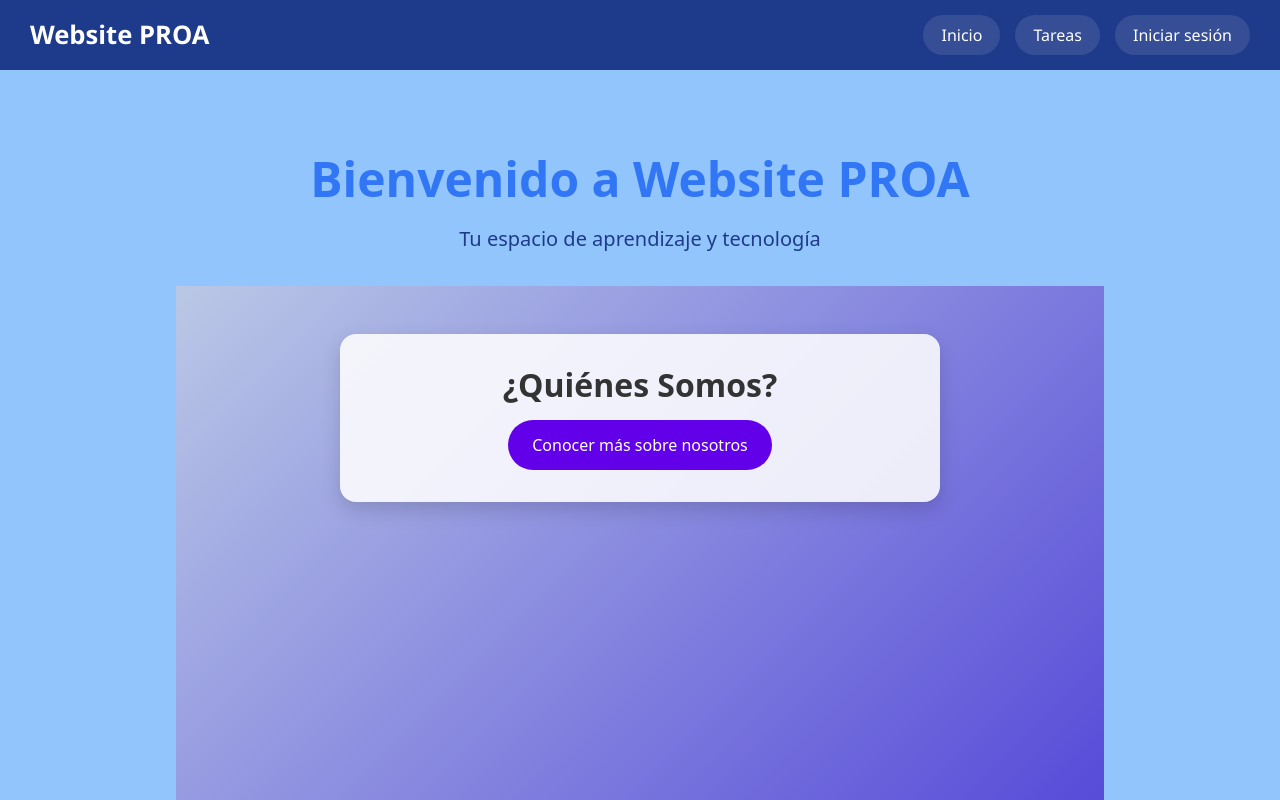
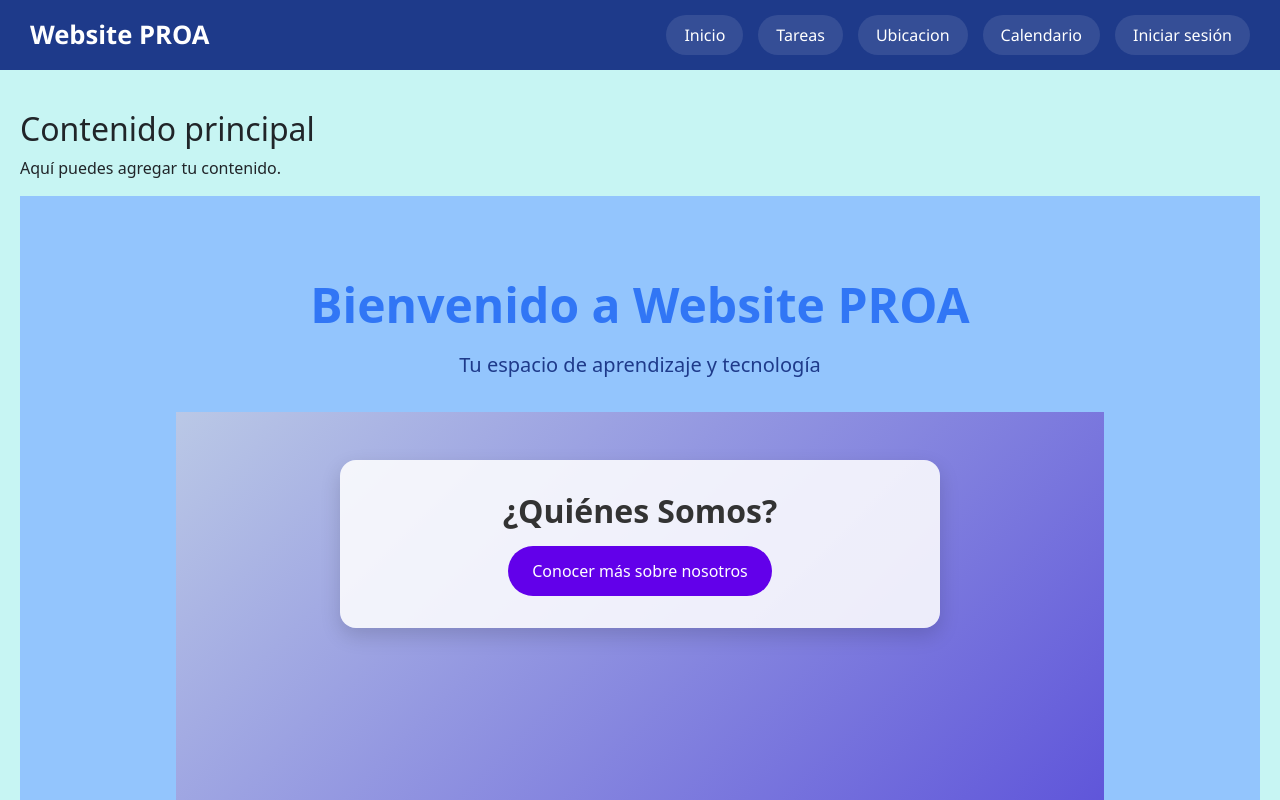
Before and after one commit to 4x3l15/WebSite_ProA, a React (Vite) app in the folder WebCole/: page / in a window 1280 px wide. Shown: the top 800 px of the page. Built offline with nearby package versions, Linux system fonts and the light colour scheme.

Commit message:
termine rutas

```diff
--- a/WebCole/src/App.jsx
+++ b/WebCole/src/App.jsx
@@ -7,10 +7,11 @@ import { BrowserRouter as Router, Routes, Route } from "react-router-dom";
 
 import Navbar from "./componentes/Navbar";
 import Footer from "./componentes/Footer";
-import Jumbotron from "./componentes/Jumbotron";
 import MainContent from "./componentes/MainContent";
 import Tareas from "./componentes/Tareas";
 import InicioSesion from "./componentes/InicioSesion";
+import Mapa from "./componentes/Mapa"
+import Calendario from "./componentes/Calendario"
 
 function App() {
   return (
@@ -21,13 +22,14 @@ function App() {
           path="/"
           element={
             <>
-              <Jumbotron />
               <MainContent />
             </>
           }
         />
         <Route path="/tareas" element={<Tareas />} />
         <Route path="/login" element={<InicioSesion />} />
+        <Route path="/ubicacion" element={<Mapa />} />
+        <Route path="/calendario" element={<Calendario />} />
       </Routes>
       <Footer />
     </Router>
--- a/WebCole/src/componentes/MainContent.jsx
+++ b/WebCole/src/componentes/MainContent.jsx
@@ -1,5 +1,6 @@
 import React, { useContext } from "react";
 import { UserContext } from "../context/UserContext";
+import Jumbotron from "./Jumbotron";
 
 function MainContent() {
   const { usuario } = useContext(UserContext);
@@ -13,6 +14,7 @@ function MainContent() {
         ) : (
           <p className="texto-secundario">Aquí puedes agregar tu contenido.</p>
         )}
+        <Jumbotron/>
       </div>
     </main>
   );
--- a/WebCole/src/componentes/Navbar.jsx
+++ b/WebCole/src/componentes/Navbar.jsx
@@ -9,6 +9,8 @@ function Navbar() {
       <div className="nav-links">
         <Link to="/">Inicio</Link>
         <Link to="/tareas">Tareas</Link>
+        <Link to="/ubicacion">Ubicacion</Link>
+        <Link to="/calendario">Calendario</Link>
         <Link to="/login">Iniciar sesión</Link>
       </div>
     </nav>
```
Also changed, not shown: WebCole/src/componentes/Contacto.jsx (added, +9 -0 lines).
